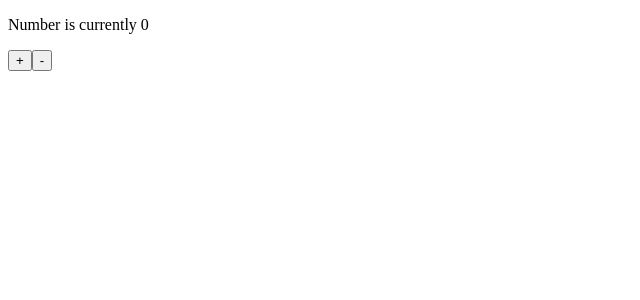
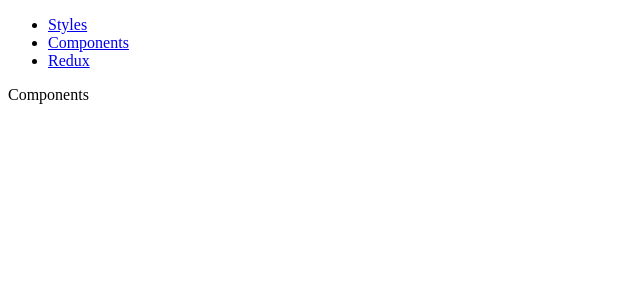
Before and after one commit to mtthdz/react-fundamentals, a React (Create React App) app: page /components in a window 1280 px wide. Shown: the top 300 px of the page, without its empty margins (0-640 px from the left). Built offline with nearby package versions, Linux system fonts and the light colour scheme.

Commit message:
added routing

```diff
--- a/src/App.js
+++ b/src/App.js
@@ -1,11 +1,30 @@
 import React from "react";
-import ReduxPage from "./pages/ReduxPage";
+import {
+  Link,
+  Routes,
+  Route
+} from 'react-router-dom';
+import StylePage from './pages/StylePage'
+import ComponentPage from './pages/ComponentPage';
+import ReduxPage from './pages/ReduxPage';
 
 const App = () => {
   return (
-      <div className="App">
-        <ReduxPage />
-      </div>
+    <div className="App">
+      <nav>
+        <ul>
+          <li><Link to="/">Styles</Link></li>
+          <li><Link to="/components">Components</Link></li>
+          <li><Link to="/redux">Redux</Link></li>
+        </ul>
+      </nav>
+
+      <Routes>
+        <Route path="/" element={ <StylePage /> } />
+        <Route path="/components" element={ <ComponentPage /> } />
+        <Route path="/redux" element={ <ReduxPage /> } />
+      </Routes>
+    </div>
   );
 }
 
--- a/src/index.js
+++ b/src/index.js
@@ -3,6 +3,8 @@ import ReactDOM from 'react-dom/client';
 import App from './App'
 import { Provider } from 'react-redux';
 import storeConfig from "./store/storeConfig";
+import { BrowserRouter } from 'react-router-dom';
+
 
 const root = ReactDOM.createRoot(document.getElementById('root'));
 const store = storeConfig();
@@ -10,7 +12,9 @@ const store = storeConfig();
 root.render(
   <React.StrictMode>
     <Provider store={ store }>
-      <App />
+      <BrowserRouter>
+        <App />
+      </BrowserRouter>
     </Provider>
   </React.StrictMode>
 );
--- a/src/pages/ComponentPage.js
+++ b/src/pages/ComponentPage.js
@@ -1,6 +1,11 @@
 import React from "react";
 
 const ComponentPage = () => {
+    return(
+        <div>
+            <p>Components</p>
+        </div>
+    )
 }
 
 export default ComponentPage;
--- a/src/pages/StylePage.js
+++ b/src/pages/StylePage.js
@@ -0,0 +1,11 @@
+import React from "react";
+
+const StylePage = () => {
+    return(
+        <div>
+            <p>Styles</p>
+        </div>
+    )
+}
+
+export default StylePage;
```
